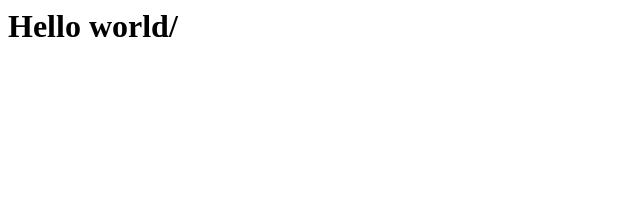
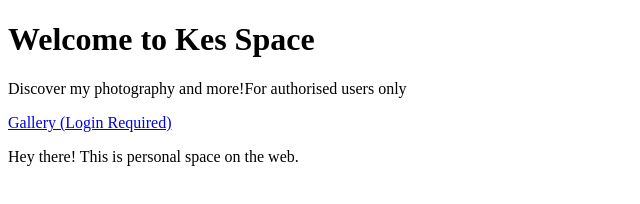
Before and after one commit to Kes-test/PageTest.github.io, a plain HTML site: page index.html in a window 1280 px wide. Shown: the whole page, without its empty margins (0-640 px from the left). Drawn offline with Linux system fonts and the light colour scheme.

```diff
--- a/index.html
+++ b/index.html
@@ -1 +1,23 @@
-<H1>Hello world/<H1>
+<!DOCTYPE html>
+<html lang="en">
+<head>
+    <meta charset="UTF-8">
+    <title>Pictures HomePage</title>
+    <link rel="stylesheet" href="styles.css">
+</head>
+<body>
+    <!-- Header Section -->
+    <header>
+        <h1>Welcome to Kes Space</h1>
+        <p>Discover my photography and more!For authorised users only</p>
+        <nav>
+            <a href="login.html">Gallery (Login Required)</a>
+        </nav>
+    </header>
+
+    <!-- Content Section -->
+    <section class="content">
+        <p>Hey there! This is personal space on the web. </p>
+    </section>
+</body>
+</html>
```
